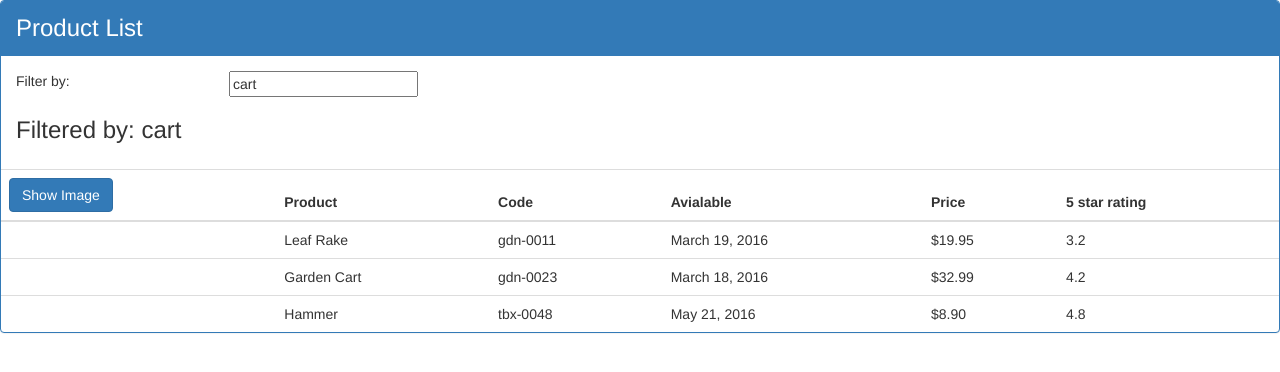
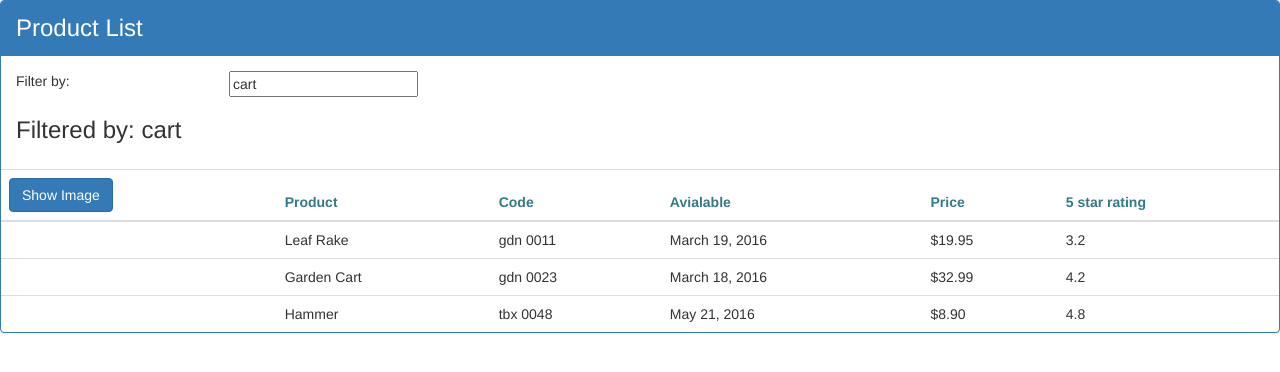
Before and after one commit to ekramulmostafa/angular-testing, an Angular app: page / in a window 1280 px wide. Shown: the top 372 px of the page. Built offline with nearby package versions, Linux system fonts and the light colour scheme.

Commit message:
Interface, componentbase css, hook, custom Pipes

```diff
--- a/src/app/app.module.ts
+++ b/src/app/app.module.ts
@@ -1,13 +1,15 @@
 import {BrowserModule} from '@angular/platform-browser';
 import {NgModule} from '@angular/core';
-import {FormsModule} from "@angular/forms";
+import {FormsModule} from '@angular/forms';
 import {AppComponent} from './app.component';
 import {ProductListComponent} from './products/product-list.component';
+import {ConvertToSpacesPipe} from './shared/convert-to-spaces.pipe';
 
 @NgModule({
     declarations: [
         AppComponent,
-        ProductListComponent
+        ProductListComponent,
+        ConvertToSpacesPipe
     ],
     imports: [
         BrowserModule,
--- /dev/null
+++ b/src/app/products/product-list.component.css
@@ -0,0 +1,3 @@
+thead {
+    color: #337a87;
+}
--- a/src/app/products/product-list.component.html
+++ b/src/app/products/product-list.component.html
@@ -34,7 +34,7 @@
                 <tr *ngFor="let product of products">
                     <td><img *ngIf="showImage" [src]="product.imageUrl" [title]="product.productName | uppercase" [style.width.px]='imageWidth' [style.margin.px]='imageMargin' /></td>
                     <td>{{ product.productName }}</td>
-                    <td>{{ product.productCode | lowercase }}</td>
+                    <td>{{ product.productCode | lowercase | convertToSpaces: '-' }}</td>
                     <td>{{ product.releaseDate }}</td>
                     <td>{{ product.price | currency: 'USD' : true: '1.2-2' | lowercase}}</td>
                     <td>{{ product.starRating }}</td>
--- a/src/app/products/product-list.component.ts
+++ b/src/app/products/product-list.component.ts
@@ -1,18 +1,20 @@
-import {Component} from '@angular/core';
+import {Component, OnInit} from '@angular/core';
+import {IProduct} from './product';
 
 @Component({
     selector: 'pm-products',
-    templateUrl: './product-list.component.html'
+    templateUrl: './product-list.component.html',
+    styleUrls: ['./product-list.component.css']
 })
 
 
-export class ProductListComponent {
+export class ProductListComponent implements OnInit{
     pageTite: string = 'Product List';
     imageWidth: number = 50;
     imageMargin: number = 2;
     showImage: boolean = false;
     listFilter: string = 'cart';
-    products: any[] = [{
+    products: IProduct[] = [{
             'productId': 1,
             'productName': 'Leaf Rake',
             'productCode': 'GDN-0011',
@@ -43,7 +45,11 @@
             'imageUrl': 'http://openclipart.org/image/300px/svg_to_png/73/rejon_Hammer.png'
         }];
 
-    toggleImage(): void{
+    toggleImage(): void {
         this.showImage = !this.showImage;
     }
+
+    ngOnInit(): void {
+        console.log('asd');
+    }
 }
--- /dev/null
+++ b/src/app/products/product.ts
@@ -0,0 +1,10 @@
+export interface IProduct {
+    productId: number;
+    productName: string;
+    productCode: string;
+    releaseDate: string;
+    price: number;
+    description: string;
+    starRating: number;
+    imageUrl: string;
+}
--- /dev/null
+++ b/src/app/shared/convert-to-spaces.pipe.ts
@@ -0,0 +1,11 @@
+import { Pipe, PipeTransform } from '@angular/core';
+
+@Pipe({
+    name: 'convertToSpaces'
+})
+
+export class ConvertToSpacesPipe implements PipeTransform {
+    transform( value: string, charecter: string ): string {
+        return value.replace( charecter, ' ');
+    }
+}
```
